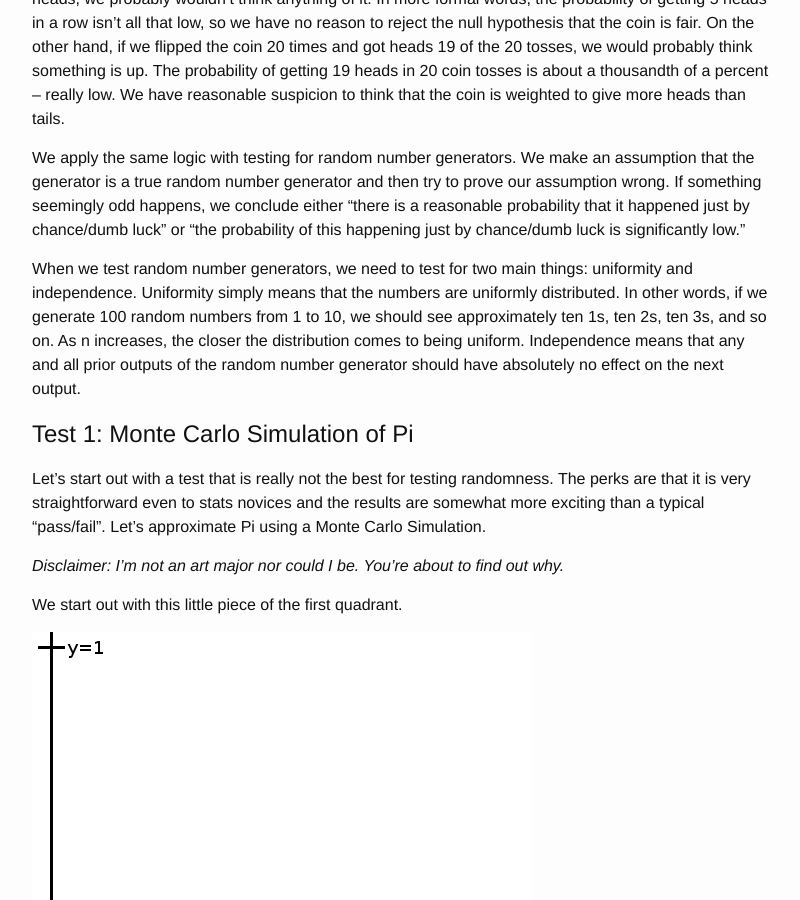
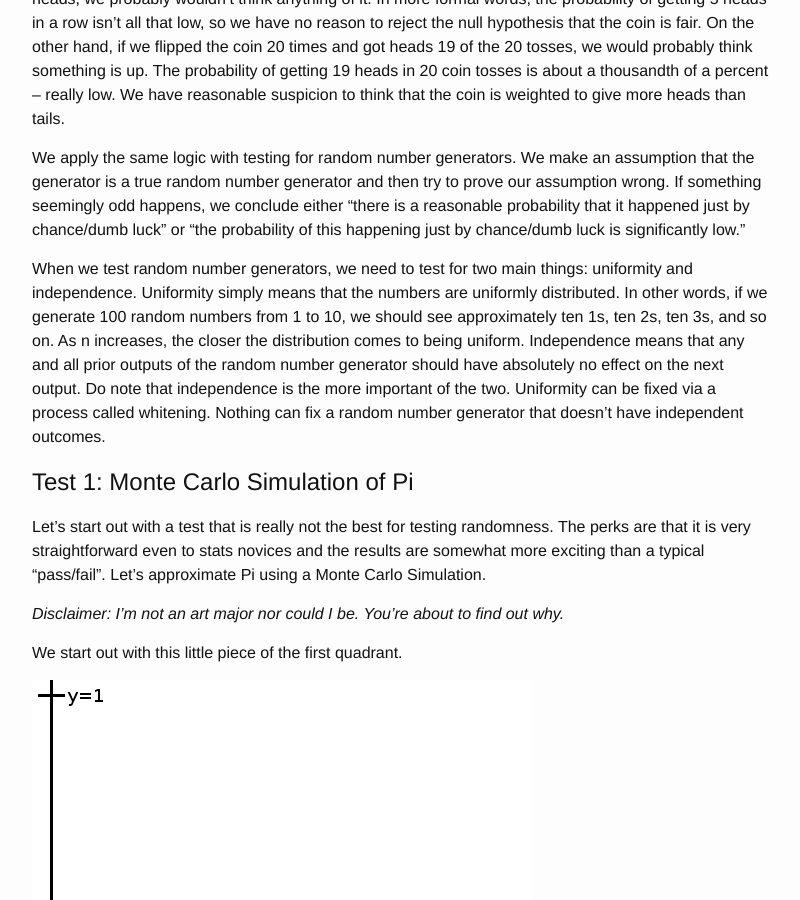
Before and after one commit to mgold95/mgold95.github.io, a Jekyll site: the page built from _posts/2015-02-16-statistical-tests-for-random-number-generators.md, in a window 1280 px wide and 900 px high, scrolled down 419 px. Shown: the whole window, without its empty margins (238-1038 px from the left). Built offline with Jekyll 4.4.1, drawn with Linux system fonts in a browser that asks for light colours; formulas are drawn with MathJax 3.

Commit message:
added a line

```diff
--- a/_posts/2015-02-16-statistical-tests-for-random-number-generators.md
+++ b/_posts/2015-02-16-statistical-tests-for-random-number-generators.md
@@ -28,7 +28,9 @@ independence. Uniformity simply means that the numbers are uniformly distributed
 if we generate 100 random numbers from 1 to 10, we should see approximately ten 1s, ten 2s, ten
 3s, and so on. As n increases, the closer the distribution comes to being uniform. Independence
 means that any and all prior outputs of the random number generator should have absolutely no
-effect on the next output.
+effect on the next output. Do note that independence is the more important of the two. Uniformity
+can be fixed via a process called whitening. Nothing can fix a random number generator that
+doesn't have independent outcomes.
 
 # Test 1: Monte Carlo Simulation of Pi
 
```
